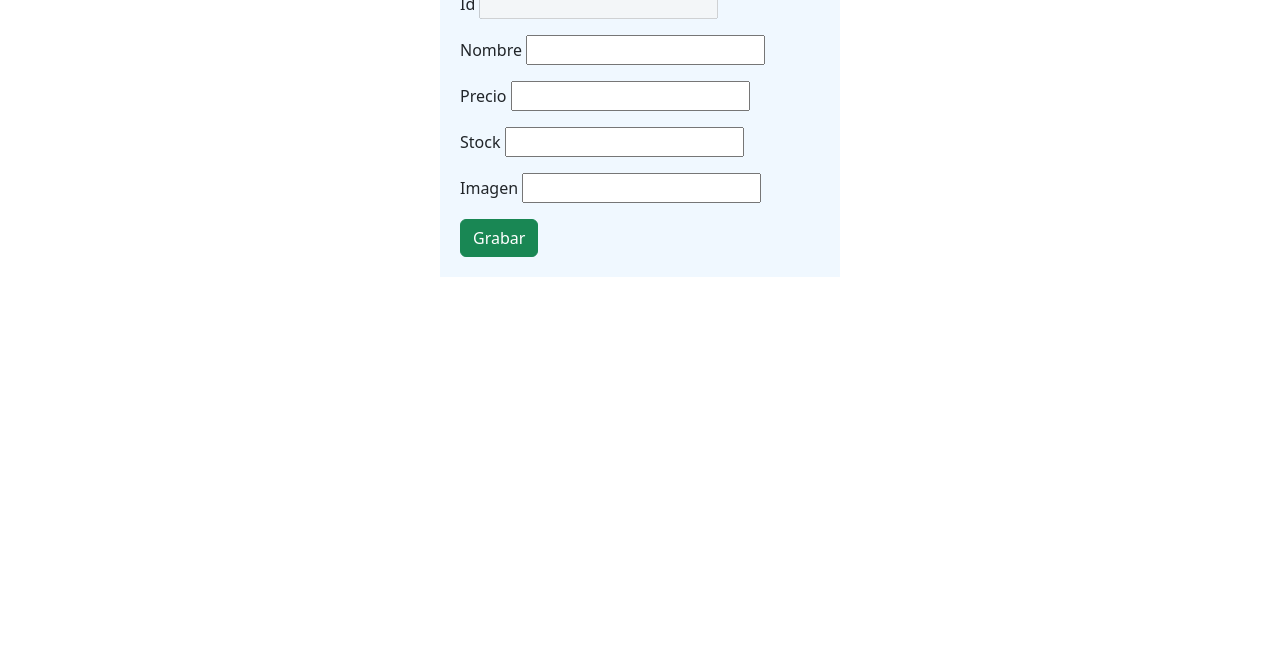
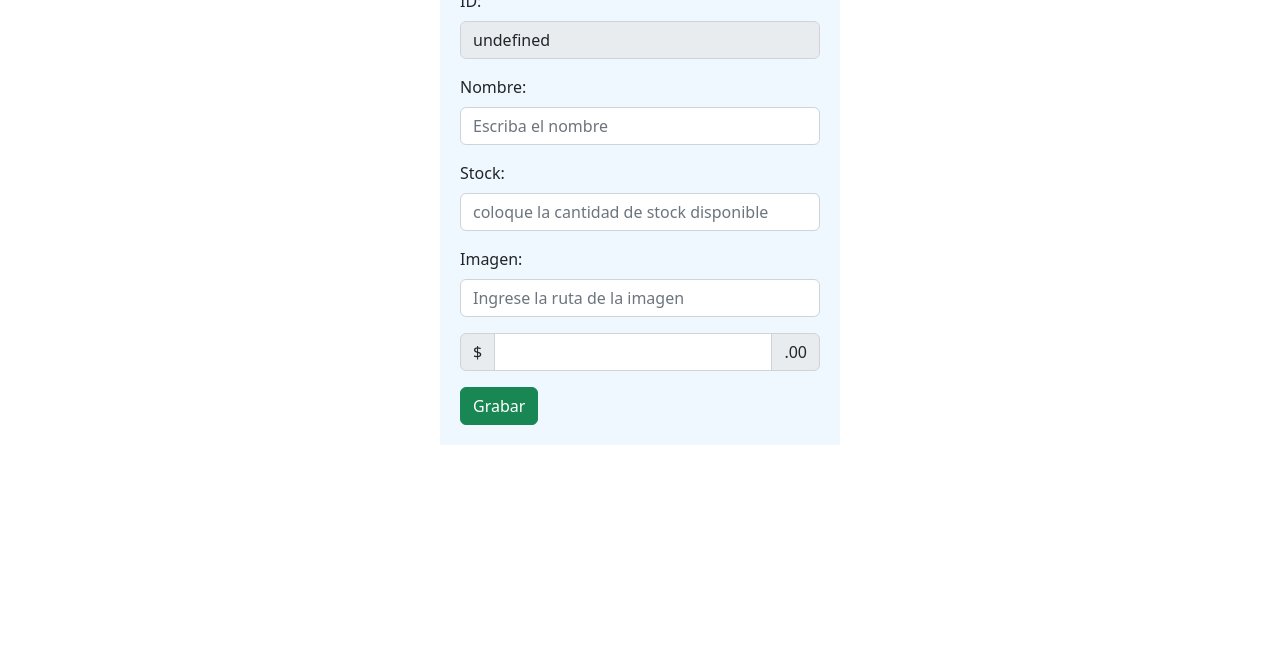
Before and after one commit to GustavoGAyala/crud_python, a plain HTML site: page producto_editar.html in a window 1280 px wide. Shown: the part 153-800 px from the top of the page. Drawn offline with nearby package versions, Linux system fonts and the light colour scheme.

Commit message:
quitando serch y mejorando visual de nuevo y editar producto

```diff
--- a/js/main.js
+++ b/js/main.js
@@ -17,14 +17,11 @@ document.getElementById("header").innerHTML=`<nav class="navbar navbar-expand-sm
               <a class="nav-link dropdown-toggle" href="#" id="dropdownId" data-bs-toggle="dropdown" aria-haspopup="true" aria-expanded="false">Stock</a>
               <div class="dropdown-menu" aria-labelledby="dropdownId">
                   <a class="dropdown-item" href="productos.html">Productos</a>
-                  <a class="dropdown-item" href="#">Insumos</a>
+
               </div>
           </li>
       </ul>
-      <form class="d-flex my-2 my-lg-0">
-          <input class="form-control me-sm-2" type="text" placeholder="Buscar">
-          <button class="btn btn-outline-success my-2 my-sm-0" type="submit">Buscar</button>
-      </form>
+
   </div>
 </div>
 </nav>`
--- a/producto_editar.html
+++ b/producto_editar.html
@@ -22,27 +22,32 @@
         <form  style="background-color: aliceblue;margin:10px auto ; width: 400px; padding: 20px;">
           <h1>Editar Producto</h1>
           <div class="mb-3">
-            <label for="id">Id</label>
-            <input type="number" name="id" id="id" disabled>
+            <label for="formGroupExampleInput" class="form-label">ID: </label>
+            <input type="text" class="form-control" id="id" placeholder="Example input placeholder" name="id" disabled>
           </div>
 
           <div class="mb-3">
-            <label for="nombre">Nombre</label>
-            <input type="text" name="nombre" id="nombre">
+            <label for="formGroupExampleInput" class="form-label">Nombre: </label>
+            <input type="text" class="form-control" id="nombre" placeholder="Escriba el nombre" name="nombre">
           </div>
           <div class="mb-3">
-            <label for="precio">Precio</label>
-            <input type="number" name="precio" id="precio">
+            <label for="formGroupExampleInput" class="form-label">Stock: </label>
+            <input type="text" class="form-control" id="stock" placeholder="coloque la cantidad de stock disponible" name="stock">
           </div>
           <div class="mb-3">
-            <label for="stock">Stock</label>
-            <input type="number" name="stock" id="stock">
-          </div>
-          <div class="mb-3">
-            <label for="imagen">Imagen</label>
-            <input type="text" name="imagen" id="imagen">
+            <label for="formGroupExampleInput" class="form-label">Imagen: </label>
+            <input type="text" class="form-control" id="imagen" placeholder="Ingrese la ruta de la imagen" name="imagen">
           </div>
 
+
+
+
+         <div class="input-group mb-3">
+            <span class="input-group-text">$</span>
+
+            <input id="precio" name="precio" type="text" class="form-control" aria-label="Amount (to the nearest dollar)">
+            <span class="input-group-text">.00</span>
+          </div>
             <button type="button" class="btn btn-success" onclick="modificar()">Grabar</button>
         </form>
 
```
Also changed, not shown: producto_nuevo.html (+20 -10 lines), productos.html (+1 -1 lines).
